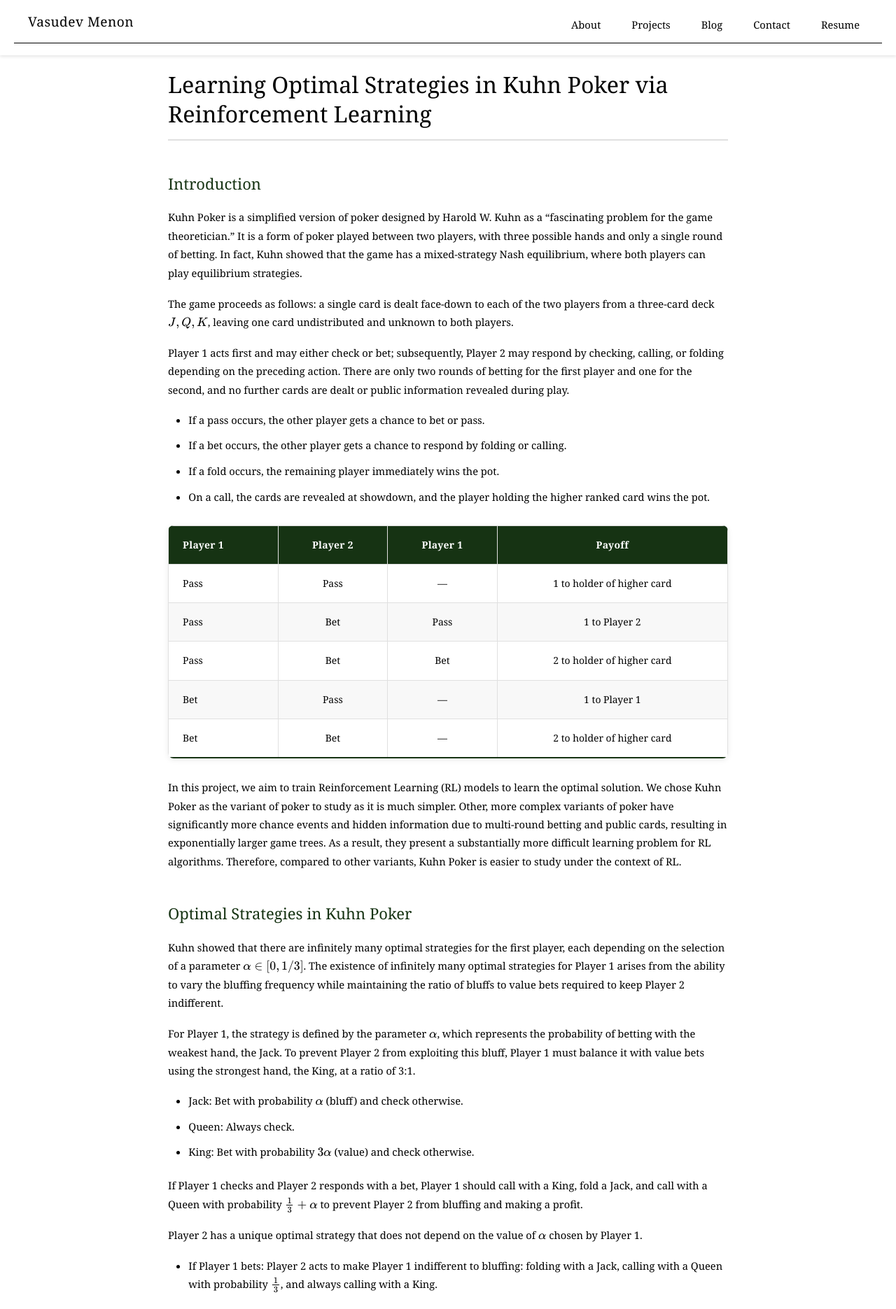
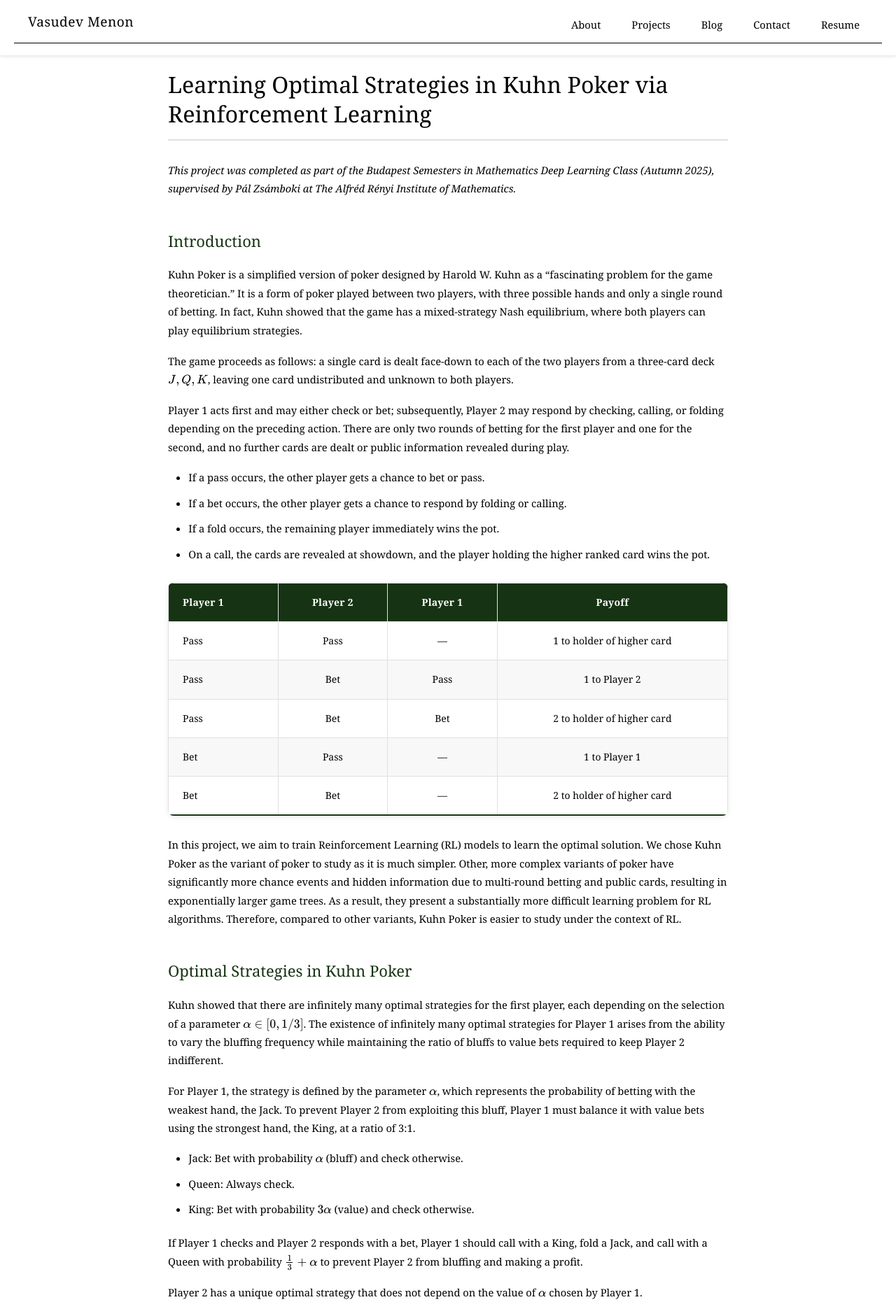
Before and after one commit to vmenon04/vmenon04.github.io, a Jekyll site: the page built from _projects/kuhn-poker-rl.md, in a window 1280 px wide. Shown: the top 1871 px of the page at 70% size. Built offline with Jekyll 4.4.1, drawn with Linux system fonts in a browser that asks for light colours.

Commit message:
added extra note

```diff
--- a/_projects/kuhn-poker-rl.md
+++ b/_projects/kuhn-poker-rl.md
@@ -5,6 +5,8 @@ date: 2025-12-17
 excerpt: Training RL agents to learn a simplified version of poker called Kuhn Poker to examine whether agents can learn the optimal strategy.
 math: true
 ---
+
+*This project was completed as part of the Budapest Semesters in Mathematics Deep Learning Class (Autumn 2025), supervised by Pál Zsámboki at The Alfréd Rényi Institute of Mathematics.*
 
 ## Introduction
 
```
